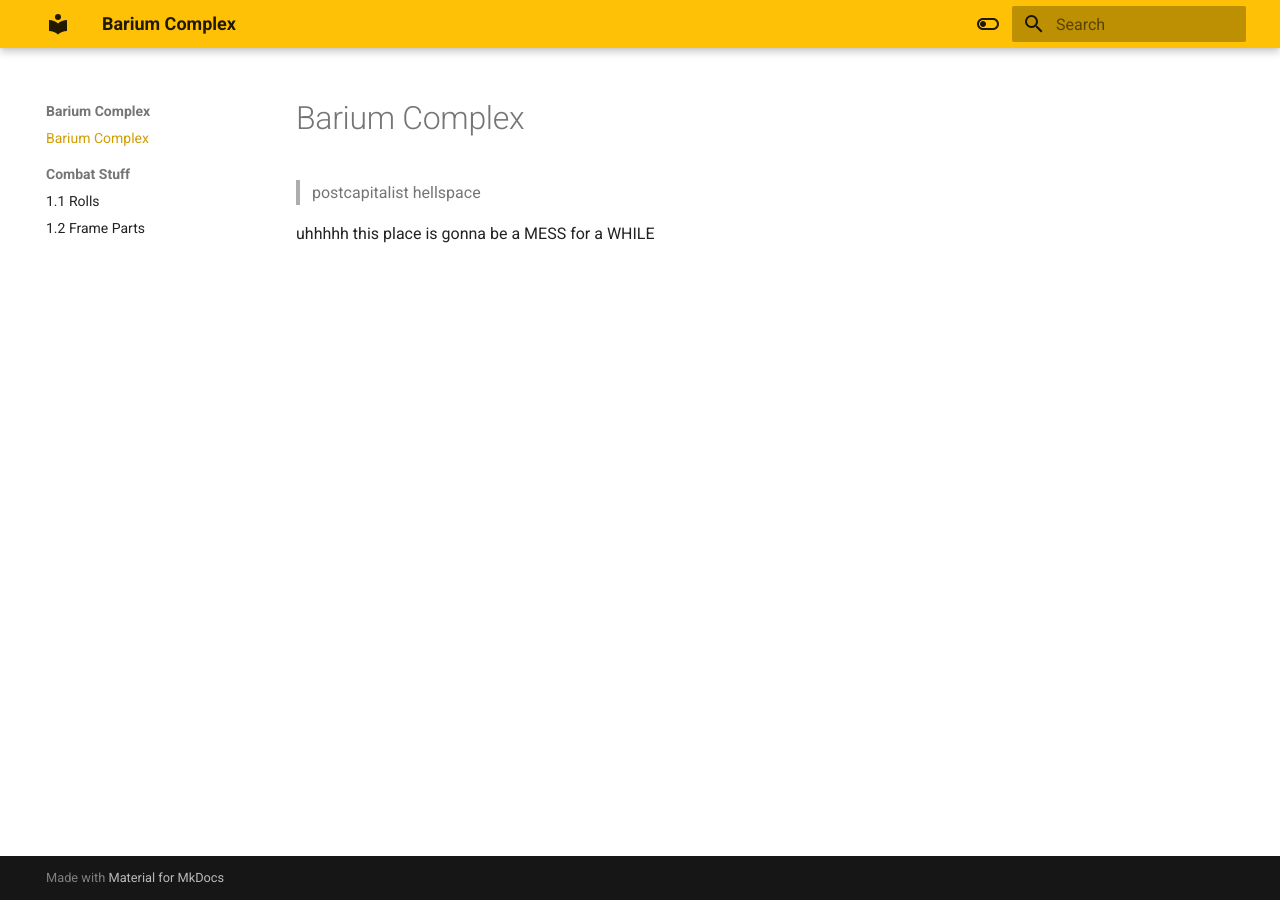
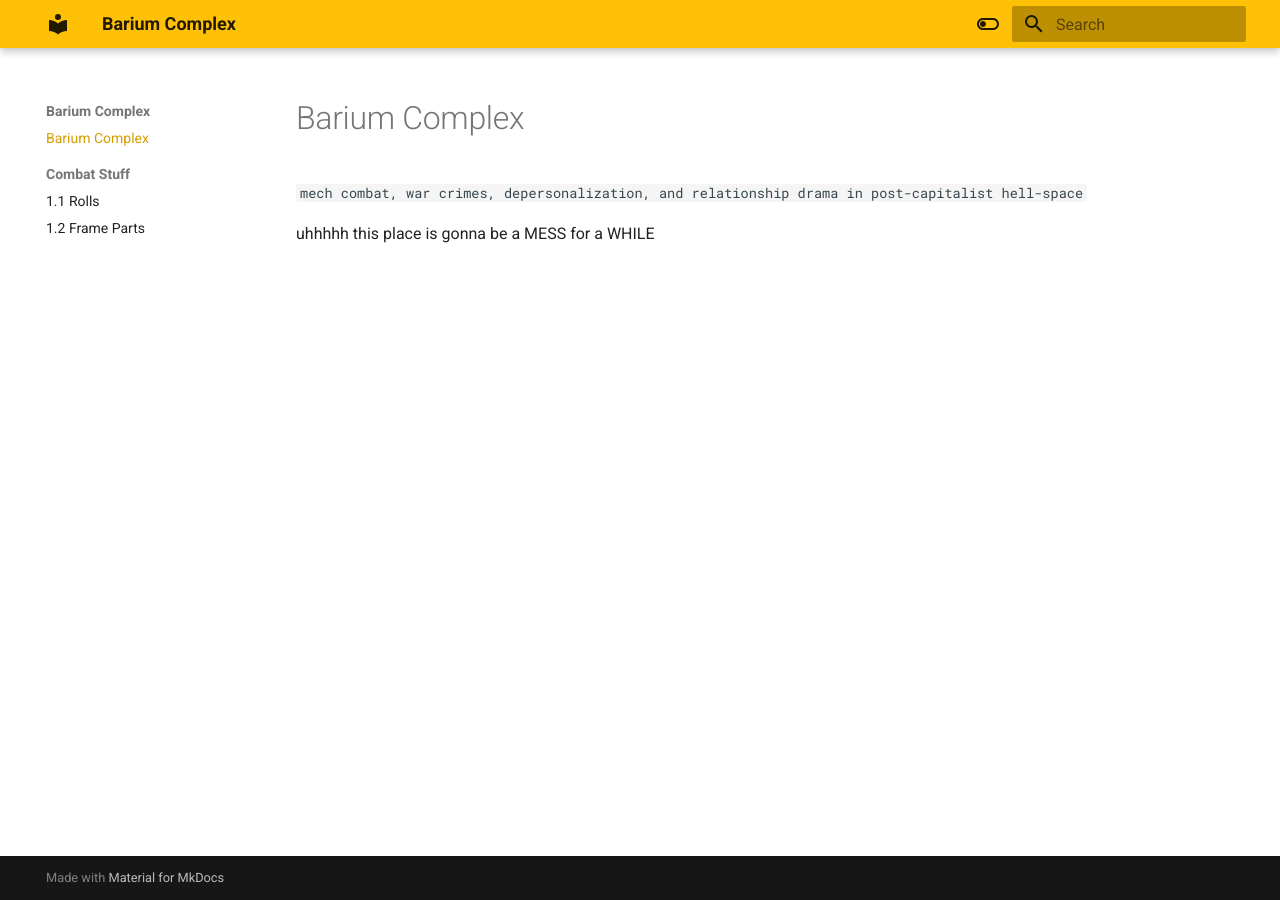
Before and after one commit to IGOPresMansam/BariumComplex, an MkDocs documentation site: the page built from docs/index.md, in a window 1280 px wide. Built offline with MkDocs 1.6.1 and Material for MkDocs 9.7.7, drawn with Linux system fonts in a browser that asks for light colours.

Commit message:
Update index.md

```diff
--- a/docs/index.md
+++ b/docs/index.md
@@ -1,5 +1,5 @@
 # Barium Complex
->postcapitalist hellspace
+`mech combat, war crimes, depersonalization, and relationship drama in post-capitalist hell-space`
 
 
 
```
